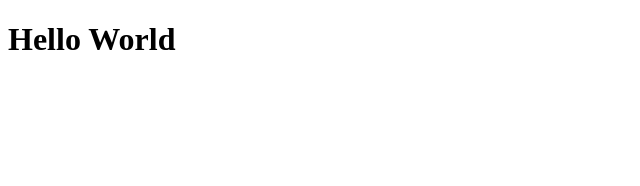
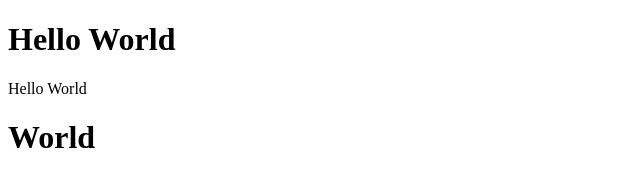
Before and after one commit to zw74-1662448/zw74-1662448.github.io, a plain HTML site: page index.html in a window 1280 px wide. Shown: the whole page, without its empty margins (0-640 px from the left). Drawn offline with Linux system fonts and the light colour scheme.

Commit message:
Update index.html

```diff
--- a/index.html
+++ b/index.html
@@ -7,3 +7,11 @@
         <h1>Hello World</h1>
     </body>
 </html>
+<html>
+    <head>
+        <article>Hello World</article>
+    </head>
+    <body>
+        <h1>World<h1>
+    </body>
+</html>
```
